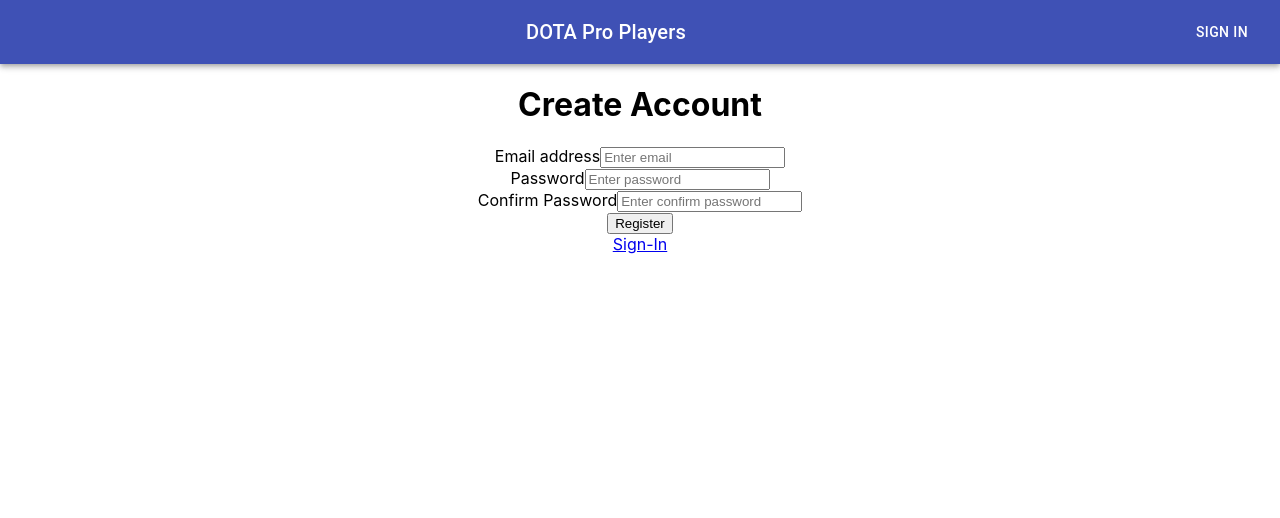
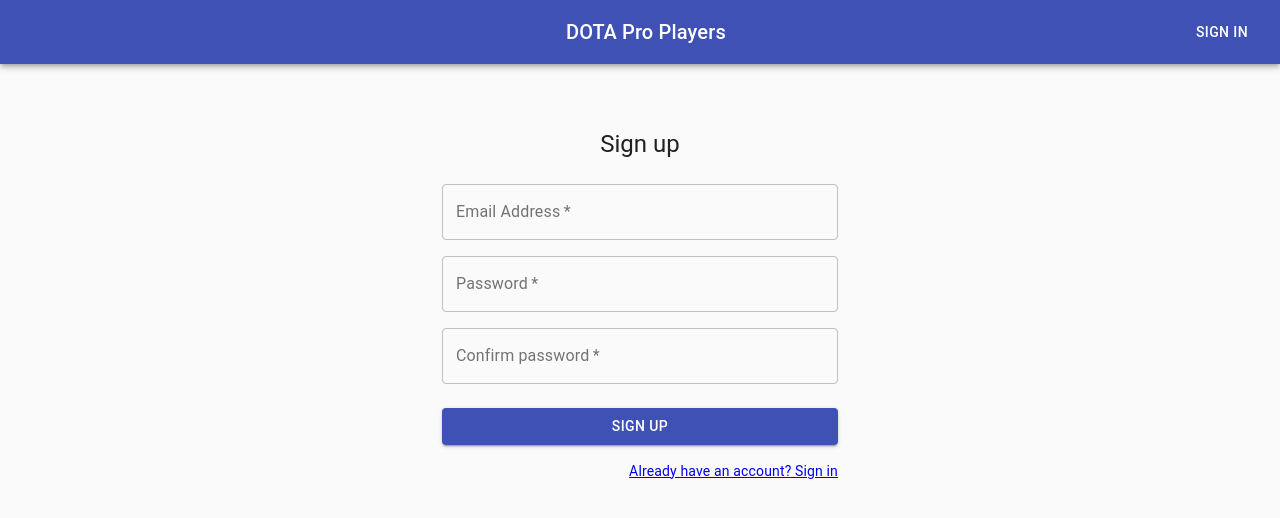
Before and after one commit to sochacki111/dota-proplayers, a React (Create React App) app in the folder client/: page /register in a window 1280 px wide. Shown: the top 518 px of the page. Built offline with nearby package versions, Linux system fonts and the light colour scheme; no server answers; the HTML template or start-up script is replaced by a standard one.

Commit message:
refine styles

```diff
--- a/client/src/App.tsx
+++ b/client/src/App.tsx
@@ -12,19 +12,15 @@
 import Toolbar from '@material-ui/core/Toolbar';
 import Typography from '@material-ui/core/Typography';
 import Button from '@material-ui/core/Button';
-import IconButton from '@material-ui/core/IconButton';
-import MenuIcon from '@material-ui/icons/Menu';
 
 const useStyles = makeStyles((theme: Theme) =>
   createStyles({
     root: {
       flexGrow: 1
     },
-    menuButton: {
-      marginRight: theme.spacing(2)
-    },
     title: {
-      flexGrow: 1
+      flexGrow: 1,
+      marginLeft: theme.spacing(10)
     }
   })
 );
@@ -60,14 +56,6 @@
       <div className={classes.root}>
         <AppBar position="static">
           <Toolbar>
-            {/* <IconButton
-              edge="start"
-              className={classes.menuButton}
-              color="inherit"
-              aria-label="menu"
-            >
-              <MenuIcon />
-            </IconButton> */}
             <Typography variant="h6" className={classes.title}>
               DOTA Pro Players
             </Typography>
--- a/client/src/components/RegisterScreen.js
+++ b/client/src/components/RegisterScreen.js
@@ -2,8 +2,36 @@
 import { useDispatch, useSelector } from 'react-redux';
 import { Link } from 'react-router-dom';
 import { register } from '../actions/userActions';
+import { makeStyles } from '@material-ui/core/styles';
+import TextField from '@material-ui/core/TextField';
+import Grid from '@material-ui/core/Grid';
+import Typography from '@material-ui/core/Typography';
+import Container from '@material-ui/core/Container';
+import Button from '@material-ui/core/Button';
+import CssBaseline from '@material-ui/core/CssBaseline';
+
+const useStyles = makeStyles((theme) => ({
+  paper: {
+    marginTop: theme.spacing(8),
+    display: 'flex',
+    flexDirection: 'column',
+    alignItems: 'center'
+  },
+  avatar: {
+    margin: theme.spacing(1),
+    backgroundColor: theme.palette.secondary.main
+  },
+  form: {
+    width: '100%',
+    marginTop: theme.spacing(3)
+  },
+  submit: {
+    margin: theme.spacing(3, 0, 2)
+  }
+}));
 
 export default function RegisterScreen(props) {
+  const classes = useStyles();
   const [email, setEmail] = useState('');
   const [password, setPassword] = useState('');
   const [confirmPassword, setConfirmPassword] = useState('');
@@ -30,58 +58,71 @@
   }, [props.history, userInfo]);
 
   return (
-    <div>
-      <form onSubmit={submitHandler}>
-        <div>
-          <h1>Create Account</h1>
-        </div>
-        {/* TODO Create Loading and Message component */}
+    <Container component="main" maxWidth="xs">
+      <CssBaseline />
+      <div className={classes.paper}>
+        <Typography component="h1" variant="h5">
+          Sign up
+        </Typography>
         {loading && <p>Loading...</p>}
         {error && <p>{error.message}</p>}
         {confirmPasswordError && <p>{confirmPasswordError}</p>}
-        <div>
-          <label htmlFor="email">Email address</label>
-          <input
+        <form className={classes.form} onSubmit={submitHandler}>
+          <Grid container spacing={2}>
+            <Grid item xs={12}>
+              <TextField
+                variant="outlined"
+                required
+                fullWidth
+                id="email"
+                label="Email Address"
+                name="email"
+                autoComplete="email"
                 type="email"
-            id="email"
-            placeholder="Enter email"
+                onChange={(e) => setEmail(e.target.value)}
+              />
+            </Grid>
+            <Grid item xs={12}>
+              <TextField
+                variant="outlined"
                 required
-            onChange={(e) => setEmail(e.target.value)}
-          ></input>
-        </div>
-        <div>
-          <label htmlFor="password">Password</label>
-          <input
+                fullWidth
+                name="password"
+                label="Password"
                 type="password"
                 id="password"
-            placeholder="Enter password"
+                onChange={(e) => setPassword(e.target.value)}
+              />
+            </Grid>
+            <Grid item xs={12}>
+              <TextField
+                variant="outlined"
                 required
-            onChange={(e) => setPassword(e.target.value)}
-          ></input>
-        </div>
-        <div>
-          <label htmlFor="confirmPassword">Confirm Password</label>
-          <input
+                fullWidth
+                name="confirmPassword"
+                label="Confirm password"
                 type="password"
                 id="confirmPassword"
-            placeholder="Enter confirm password"
-            required
                 onChange={(e) => setConfirmPassword(e.target.value)}
-          ></input>
-        </div>
-        <div>
-          <label />
-          <button className="primary" type="submit">
-            Register
-          </button>
-        </div>
-        <div>
-          <label />
-          <div>
-            <Link to={`/signin`}>Sign-In</Link>
-          </div>
-        </div>
+              />
+            </Grid>
+          </Grid>
+          <Button
+            type="submit"
+            fullWidth
+            variant="contained"
+            color="primary"
+            className={classes.submit}
+          >
+            Sign Up
+          </Button>
+          <Grid container justify="flex-end">
+            <Grid item>
+              <Link to={`/signin`}>Already have an account? Sign in</Link>
+            </Grid>
+          </Grid>
         </form>
       </div>
+    </Container>
   );
 }
--- a/client/src/components/SigninScreen.js
+++ b/client/src/components/SigninScreen.js
@@ -2,8 +2,36 @@
 import { useDispatch, useSelector } from 'react-redux';
 import { Link } from 'react-router-dom';
 import { signin } from '../actions/userActions';
+import { makeStyles } from '@material-ui/core/styles';
+import TextField from '@material-ui/core/TextField';
+import Grid from '@material-ui/core/Grid';
+import Typography from '@material-ui/core/Typography';
+import Container from '@material-ui/core/Container';
+import Button from '@material-ui/core/Button';
+import CssBaseline from '@material-ui/core/CssBaseline';
+
+const useStyles = makeStyles((theme) => ({
+  paper: {
+    marginTop: theme.spacing(8),
+    display: 'flex',
+    flexDirection: 'column',
+    alignItems: 'center'
+  },
+  avatar: {
+    margin: theme.spacing(1),
+    backgroundColor: theme.palette.secondary.main
+  },
+  form: {
+    width: '100%',
+    marginTop: theme.spacing(3)
+  },
+  submit: {
+    margin: theme.spacing(3, 0, 2)
+  }
+}));
 
 export default function SigninScreen(props) {
+  const classes = useStyles();
   const [email, setEmail] = useState('');
   const [password, setPassword] = useState('');
 
@@ -23,45 +51,98 @@
   }, [props.history, userInfo]);
 
   return (
-    <div>
-      <form onSubmit={submitHandler}>
-        <div>
-          <h1>Sign In</h1>
-        </div>
-        {/* TODO Create Loading and Message component */}
+    <Container component="main" maxWidth="xs">
+      <CssBaseline />
+      <div className={classes.paper}>
+        <Typography component="h1" variant="h5">
+          Sign in
+        </Typography>
         {loading && <p>Loading...</p>}
         {error && <p>{error.message}</p>}
-        <div>
-          <label htmlFor="email">Email address</label>
-          <input
+        <form className={classes.form} onSubmit={submitHandler}>
+          <Grid container spacing={2}>
+            <Grid item xs={12}>
+              <TextField
+                variant="outlined"
                 type="email"
+                required
+                fullWidth
                 id="email"
-            placeholder="Enter email"
+                label="Email Address"
+                name="email"
+                autoComplete="email"
+                onChange={(e) => setEmail(e.target.value)}
+              />
+            </Grid>
+            <Grid item xs={12}>
+              <TextField
+                variant="outlined"
                 required
-            onChange={(e) => setEmail(e.target.value)}
-          ></input>
-        </div>
-        <div>
-          <label htmlFor="password">Password</label>
-          <input
+                fullWidth
+                name="password"
+                label="Password"
                 type="password"
                 id="password"
-            placeholder="Enter password"
-            required
                 onChange={(e) => setPassword(e.target.value)}
-          ></input>
-        </div>
-        <div>
-          <label />
-          <button type="submit">Sign In</button>
-        </div>
-        <div>
-          <label />
-          <div>
+              />
+            </Grid>
+          </Grid>
+          <Button
+            type="submit"
+            fullWidth
+            variant="contained"
+            color="primary"
+            className={classes.submit}
+          >
+            Sign in
+          </Button>
+          <Grid container justify="flex-end">
+            <Grid item>
               <Link to={`/register`}>Create account</Link>
-          </div>
-        </div>
+            </Grid>
+          </Grid>
         </form>
       </div>
+    </Container>
+    // <div>
+    //   <form onSubmit={submitHandler}>
+    //     <div>
+    //       <h1>Sign In</h1>
+    //     </div>
+    //     {/* TODO Create Loading and Message component */}
+    //     {loading && <p>Loading...</p>}
+    //     {error && <p>{error.message}</p>}
+    //     <div>
+    //       <label htmlFor="email">Email address</label>
+    //       <input
+    //         type="email"
+    //         id="email"
+    //         placeholder="Enter email"
+    //         required
+    //         onChange={(e) => setEmail(e.target.value)}
+    //       ></input>
+    //     </div>
+    //     <div>
+    //       <label htmlFor="password">Password</label>
+    //       <input
+    //         type="password"
+    //         id="password"
+    //         placeholder="Enter password"
+    //         required
+    //         onChange={(e) => setPassword(e.target.value)}
+    //       ></input>
+    //     </div>
+    //     <div>
+    //       <label />
+    //       <button type="submit">Sign In</button>
+    //     </div>
+    //     <div>
+    //       <label />
+    //       <div>
+    //         <Link to={`/register`}>Create account</Link>
+    //       </div>
+    //     </div>
+    //   </form>
+    // </div>
   );
 }
--- a/client/src/containers/ProPlayers.tsx
+++ b/client/src/containers/ProPlayers.tsx
@@ -1,15 +1,10 @@
-import axios from 'axios';
+import axios from '../axios-base';
 import React, { useState, useEffect } from 'react';
 import InfiniteScroll from 'react-infinite-scroll-component';
 import { Theme, createStyles, makeStyles } from '@material-ui/core/styles';
 import GridList from '@material-ui/core/GridList';
 import GridListTile from '@material-ui/core/GridListTile';
 import GridListTileBar from '@material-ui/core/GridListTileBar';
-import ListSubheader from '@material-ui/core/ListSubheader';
-import IconButton from '@material-ui/core/IconButton';
-import InfoIcon from '@material-ui/icons/Info';
-
-import { Link, Route, Switch, Redirect } from 'react-router-dom';
 
 const useStyles = makeStyles((theme: Theme) =>
   createStyles({
@@ -37,7 +32,7 @@
 
   const fetchProPlayers = async (pageNumber: Number) => {
     const { data } = await axios.get(
-      `http://localhost:8080/user/fetch_data?page=${pageNumber}`
+      `/user/fetch_data?page=${pageNumber}`
     );
     setProPlayers(proPlayers.concat(data));
   };
@@ -62,25 +57,19 @@
         }
       >
         <div className={classes.root}>
-          {/* <GridList cellHeight={180} className={classes.gridList}>
-            <GridListTile key="Subheader" cols={2} style={{ height: 'auto' }}>
-              <ListSubheader component="div">December</ListSubheader>
-            </GridListTile> */}
-
+          <GridList cellHeight={180} cols={10}>
             {proPlayers.map((proPlayer: any) => (
               <GridListTile key={proPlayer.account_id}>
+                <a href={proPlayer.profileurl} target="_blank">
                   <img src={proPlayer.avatarfull} alt="ProPlayer avatar" />
                   <GridListTileBar
                     title={proPlayer.personaname}
-                subtitle={
-                  <span>
-                    {proPlayer.team_name}
-                  </span>
-                }
+                    subtitle={<span>{proPlayer.team_name}</span>}
                   />
+                </a>
               </GridListTile>
             ))}
-          {/* </GridList> */}
+          </GridList>
         </div>
       </InfiniteScroll>
     </div>
```
Also changed, not shown: 1 other file (tests, documents, lock files or other folders). Lines whose indentation alone changed are shown as unchanged.
